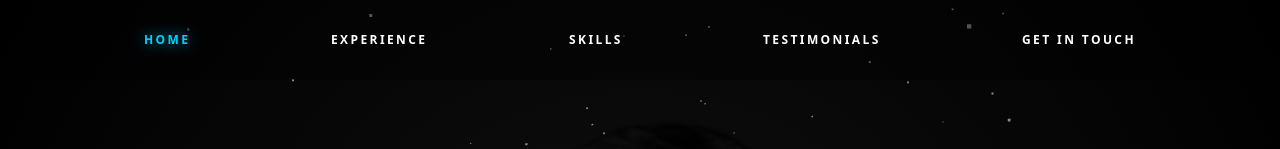
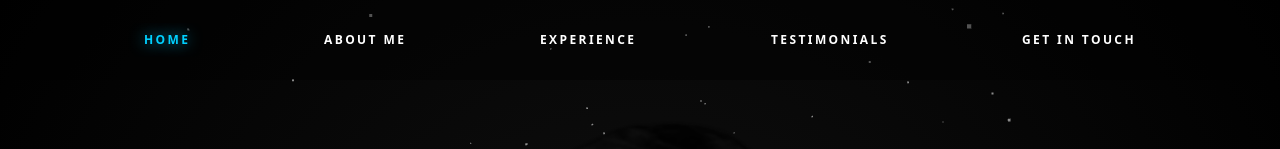
Before and after one commit to shlok377/portfolio, a React (Vite) app: page / in a window 1280 px wide. Shown: the top 149 px of the page. Built offline with nearby package versions, Linux system fonts and the light colour scheme; a web font is replaced by a local one.

Commit message:
Optimization

```diff
--- a/src/App.jsx
+++ b/src/App.jsx
@@ -12,12 +12,19 @@ function App() {
   const [isMobile, setIsMobile] = React.useState(false);
 
   React.useEffect(() => {
+    let timeoutId = null;
     const checkMobile = () => {
+      clearTimeout(timeoutId);
+      timeoutId = setTimeout(() => {
         setIsMobile(window.innerWidth < breakpoints.mobile);
+      }, 150);
     };
     checkMobile();
     window.addEventListener('resize', checkMobile);
-    return () => window.removeEventListener('resize', checkMobile);
+    return () => {
+      window.removeEventListener('resize', checkMobile);
+      clearTimeout(timeoutId);
+    };
   }, [breakpoints.mobile]);
 
   // Responsive values
@@ -25,6 +32,7 @@ function App() {
   const currentTagline = isMobile ? { ...tagline, ...tagline.mobile } : tagline;
   const currentImage = isMobile ? { ...image, ...image.mobile } : image;
   const currentImageYOffset = isMobile ? image.mobile.imageYOffset : colors.imageYOffset;
+  const currentParticleCount = isMobile ? (particles.mobile?.count || particles.count) : particles.count;
 
   return (
     <ClickSpark
@@ -42,7 +50,7 @@ function App() {
         <div className="absolute inset-0 z-0">
           <Particles
             particleColors={colors.particles}
-            particleCount={particles.count}
+            particleCount={currentParticleCount}
             particleSpread={particles.spread}
             speed={particles.speed}
             particleBaseSize={particles.baseSize}
@@ -132,7 +140,7 @@ function App() {
                   animate={{
                     opacity: 1,
                     x: `calc(-${sideCards.horizontalOffset})`,
-                    y: `calc(${sideCards.baseYOffset} - ${sideCards.verticalOffset})` // Shifted Quadrant 2
+                    y: `calc(${sideCards.baseYOffset} - ${sideCards.verticalOffset})`
                   }}
                   transition={{ duration: 1, delay: 0.8 }}
                   className="absolute"
@@ -150,7 +158,7 @@ function App() {
                   animate={{
                     opacity: 1,
                     x: sideCards.horizontalOffset,
-                    y: `calc(${sideCards.baseYOffset} + ${sideCards.verticalOffset})` // Shifted Quadrant 4
+                    y: `calc(${sideCards.baseYOffset} + ${sideCards.verticalOffset})`
                   }}
                   transition={{ duration: 1, delay: 0.8 }}
                   className="absolute"
--- a/src/components/ReactBits/Particles.jsx
+++ b/src/components/ReactBits/Particles.jsx
@@ -1,4 +1,4 @@
-import { useRef, useMemo } from 'react';
+import { useRef, useMemo, useState, useEffect } from 'react';
 import { Canvas, useFrame, useThree } from '@react-three/fiber';
 import * as THREE from 'three';
 
@@ -13,6 +13,7 @@ const ParticleSystem = ({
   particleBaseSize = 100,
   sizeRandomness = 1,
   disableRotation = false,
+  isInView = true,
 }) => {
   const points = useRef();
   const { viewport, mouse } = useThree();
@@ -36,14 +37,12 @@ const ParticleSystem = ({
   const dummy = useMemo(() => new THREE.Object3D(), []);
 
   useFrame((state) => {
+    if (!isInView) return;
+
     if (!disableRotation && points.current) {
       points.current.rotation.x = THREE.MathUtils.lerp(points.current.rotation.x, state.mouse.y * 0.2, 0.05);
       points.current.rotation.y = THREE.MathUtils.lerp(points.current.rotation.y, state.mouse.x * 0.2, 0.05);
     }
-
-    // Since we're using a points system, we don't need to update individual matrices
-    // unless we were using InstancedMesh. For Points, we'd typically update the position buffer.
-    // However, for a simple particle system, we can just let it be or update the geometry.
   });
 
   const [positions, colors, sizes] = useMemo(() => {
@@ -97,13 +96,26 @@ const ParticleSystem = ({
 };
 
 const Particles = (props) => {
+  const containerRef = useRef();
+  const [isInView, setIsInView] = useState(true);
+
+  useEffect(() => {
+    const observer = new IntersectionObserver(
+      ([entry]) => setIsInView(entry.isIntersecting),
+      { threshold: 0 }
+    );
+    if (containerRef.current) observer.observe(containerRef.current);
+    return () => observer.disconnect();
+  }, []);
+
   return (
-    <div className="w-full h-full absolute inset-0">
+    <div ref={containerRef} className="w-full h-full absolute inset-0">
       <Canvas
         camera={{ position: [0, 0, props.cameraDistance || 20], fov: 75 }}
         dpr={props.pixelRatio || [1, 2]}
+        frameloop={isInView ? 'always' : 'never'}
       >
-        <ParticleSystem {...props} />
+        <ParticleSystem {...props} isInView={isInView} />
       </Canvas>
     </div>
   );
--- a/src/components/ReactBits/TextPressure.jsx
+++ b/src/components/ReactBits/TextPressure.jsx
@@ -38,7 +38,7 @@ const TextPressure = ({
   scale = false,
 
   textColor = '#FFFFFF',
-  strokeColor = '#00d0ff',
+  strokeColor = '#FF0000',
   className = '',
 
   minFontSize = 24
@@ -53,11 +53,22 @@ const TextPressure = ({
   const [fontSize, setFontSize] = useState(minFontSize);
   const [scaleY, setScaleY] = useState(1);
   const [lineHeight, setLineHeight] = useState(1);
+  const [isInView, setIsInView] = useState(true);
 
   const chars = text.split('');
 
   useEffect(() => {
+    const observer = new IntersectionObserver(
+      ([entry]) => setIsInView(entry.isIntersecting),
+      { threshold: 0 }
+    );
+    if (containerRef.current) observer.observe(containerRef.current);
+    return () => observer.disconnect();
+  }, []);
+
+  useEffect(() => {
     const handleMouseMove = e => {
+      if (!isInView) return;
       cursorRef.current.x = e.clientX;
       cursorRef.current.y = e.clientY;
     };
@@ -82,7 +93,7 @@ const TextPressure = ({
       window.removeEventListener('mousemove', handleMouseMove);
       window.removeEventListener('touchmove', handleTouchMove);
     };
-  }, []);
+  }, [isInView]);
 
   const setSize = useCallback(() => {
     if (!containerRef.current || !titleRef.current) return;
@@ -118,6 +129,10 @@ const TextPressure = ({
   useEffect(() => {
     let rafId;
     const animate = () => {
+      if (!isInView) {
+        rafId = requestAnimationFrame(animate);
+        return;
+      }
       mouseRef.current.x += (cursorRef.current.x - mouseRef.current.x) / 15;
       mouseRef.current.y += (cursorRef.current.y - mouseRef.current.y) / 15;
 
@@ -157,7 +172,7 @@ const TextPressure = ({
 
     animate();
     return () => cancelAnimationFrame(rafId);
-  }, [width, weight, italic, alpha]);
+  }, [width, weight, italic, alpha, isInView]);
 
   const styleElement = useMemo(() => {
     return (
--- a/src/config.js
+++ b/src/config.js
@@ -9,9 +9,9 @@ export const THEME_CONFIG = {
       500: "#232323",
       600: "#1a1a1d",
     },
-    imageBrightness: "brightness(0.3)", // Adjusted darkness
-    imageGrayscale: "grayscale(100%)", // Greyscale filter
-    imageYOffset: "100px", // Vertical offset
+    imageBrightness: "brightness(0.3)",
+    imageGrayscale: "grayscale(100%)",
+    imageYOffset: "100px",
   },
   particles: {
     count: 250,
@@ -25,14 +25,17 @@ export const THEME_CONFIG = {
     disableRotation: false,
     cameraDistance: 20,
     sizeRandomness: 1,
+    mobile: {
+      count: 100,
+    }
   },
   image: {
     width: "auto",
     height: "auto",
     maxWidth: "107vw",
     maxHeight: "97vh",
-    fadeStart: "77%", // Where the bottom fade starts
-    fadeEnd: "100%",  // Where the bottom fade ends
+    fadeStart: "77%",
+    fadeEnd: "100%",
     animation: {
       initialY: 20,
       duration: 1,
@@ -47,7 +50,7 @@ export const THEME_CONFIG = {
   title: {
     text: "SHLOK DALSANIA",
     height: "00px",
-      topOffset: "80%", // Position from top
+    topOffset: "80%",
     marginSides: "5vw",
     minFontSize: 36,
     flex: true,
@@ -66,7 +69,7 @@ export const THEME_CONFIG = {
   },
   tagline: {
     text: "putting AI to good use",
-        color: "#00d0ff", // Zinc-500 for a subtle look
+    color: "#00d0ff",
     fontSize: "20px",
     letterSpacing: "0.2em",
     marginTop: "224px",
@@ -92,20 +95,20 @@ export const THEME_CONFIG = {
       title: "SCET Computer Engineering",
       description: "Building a strong foundation in software systems and engineering principles.",
     },
-        horizontalOffset: "30vw", // Distance from center
-        verticalOffset: "100px",  // Staggered vertical distance
-        baseYOffset: "150px",     // Base shift for both cards
+    horizontalOffset: "30vw",
+    verticalOffset: "100px",
+    baseYOffset: "150px",
+    backgroundOpacity: 0.4,
     mobile: {
-          horizontalOffset: "0", // Center on mobile
-          marginTop: "400px",   // Space between stacked elements
-        },
-        backgroundOpacity: 0.4, // 0 to 1
+      horizontalOffset: "0",
+      marginTop: "400px",
+    }
   },
   navbar: {
     links: [
       { label: "Home", href: "#home" },
+      { label: "About Me", href: "#about" },
       { label: "Experience", href: "#experience" },
-          { label: "Skills", href: "#skills" },
       { label: "Testimonials", href: "#testimonials" },
       { label: "Get in Touch", href: "#contact" },
     ],
@@ -114,14 +117,14 @@ export const THEME_CONFIG = {
     paddingSides: "10vw",
     animation: {
       magnetPadding: 180,
-          magnetStrength: 20, // Higher = less movement, Lower = more movement
+      magnetStrength: 20,
       activeTransition: "transform 0.3s ease-out",
       inactiveTransition: "transform 0.5s ease-in-out",
       glowStrength: "0 0 15px rgba(0, 208, 255, 0.8)",
     }
   },
   breakpoints: {
-      mobile: 768, // px
+    mobile: 768,
   },
   sparks: {
     color: "#00d0ff",
```
Also changed, not shown: 1 other file (tests, documents, lock files or other folders). Lines whose indentation alone changed are shown as unchanged.
